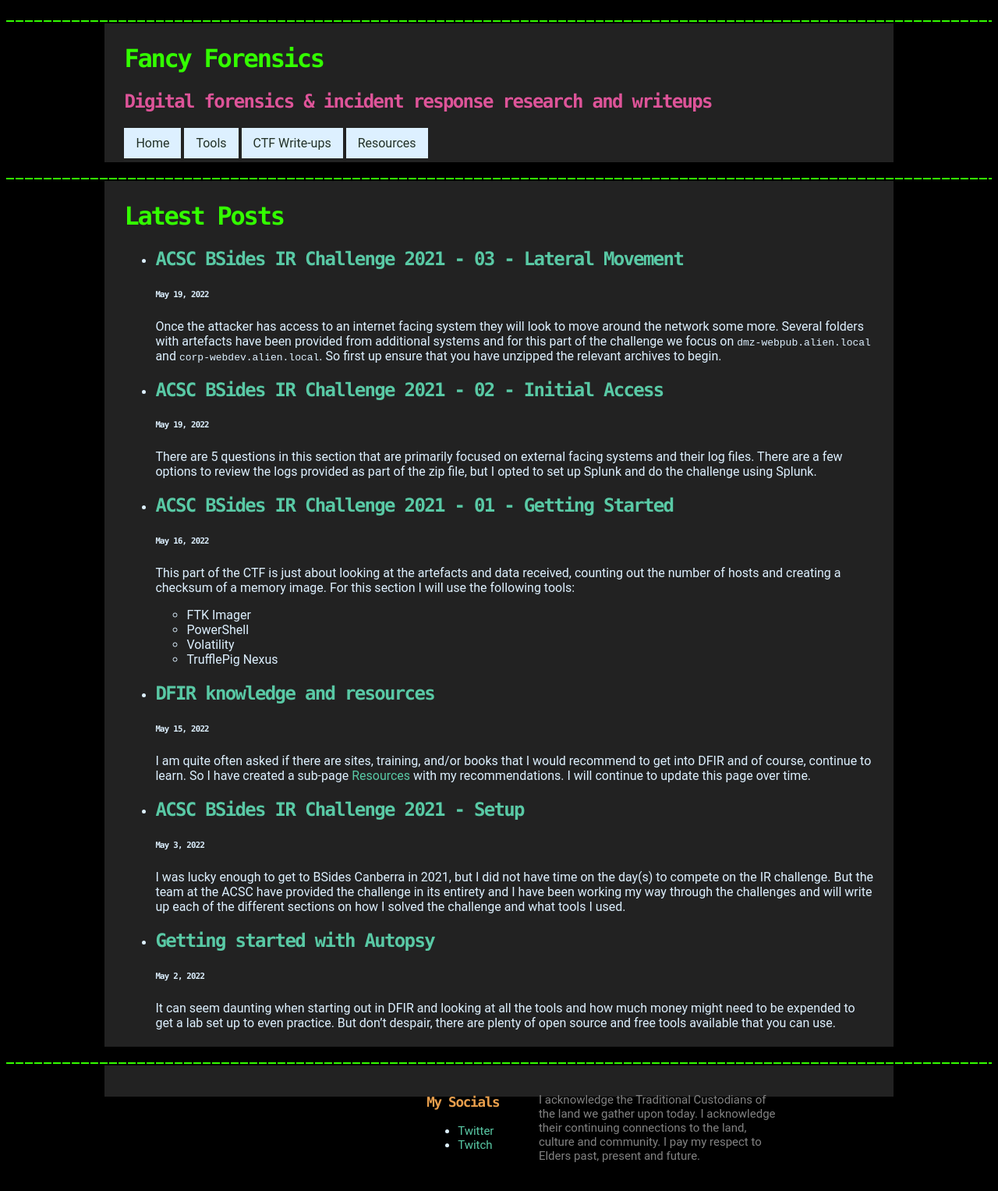
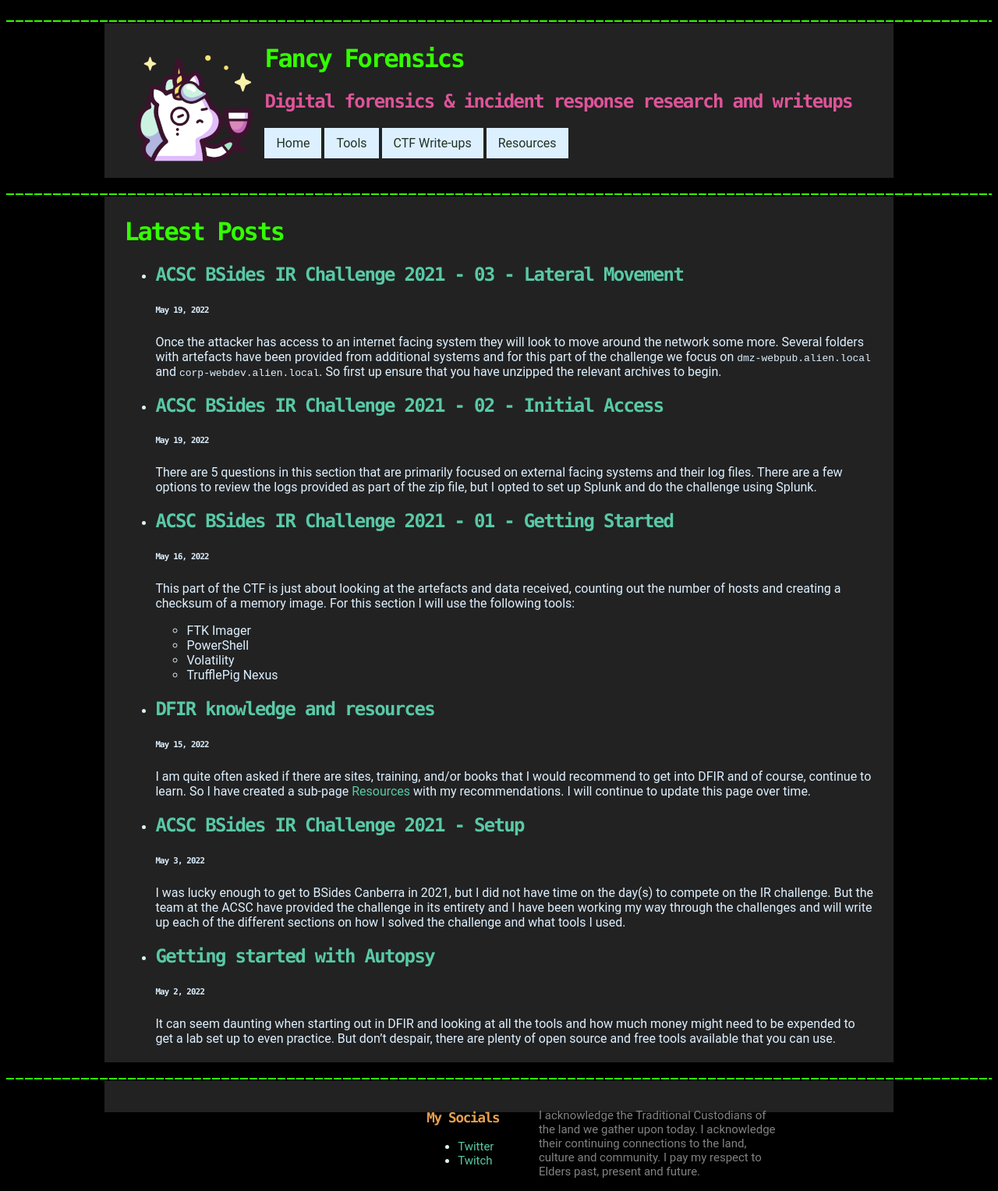
Before and after one commit to shannaniggans/fancy4n6.github.io, a Jekyll site: the page built from index.md, in a window 1280 px wide. Shown: the whole page at 78% size. Built offline with Jekyll 4.4.1, drawn with Linux system fonts in a browser that asks for light colours; Markdown is read by kramdown in place of the engine named in the settings.

Commit message:
added an icon

```diff
--- a/_includes/navigation.html
+++ b/_includes/navigation.html
@@ -1,4 +1,4 @@
-<nav>
+<nav class="nav">
     {% for item in site.data.navigation %}
     <a href="{{ item.link }}" {% if item.link==page.url %}class="active" {% endif %}>
         {{ item.name }}
--- a/_layouts/default.html
+++ b/_layouts/default.html
@@ -16,6 +16,7 @@
   <header>
     <div class="container">
       <div class="header">
+        <img src="{{site.baseurl}}/assets/imgs/fancy4n6.png"></img>
           <h1>{{ site.title }}</h1>
         <h2>
           {{ site.description }}
--- a/_sass/main.scss
+++ b/_sass/main.scss
@@ -150,6 +150,18 @@ blockquote p {
   text-decoration: none;
 }
 
+.header img {
+  display: block;
+  max-width: 15%;
+  border: none;
+  float: left;
+  margin: 15px;
+}
+
+.header nav {
+  margin-bottom: 20px;
+}
+
 /* Font and links for the whole site */
 a {
   color:#59C9A5;
```
Also changed, not shown: assets/imgs/fancy4n6.png (added).
